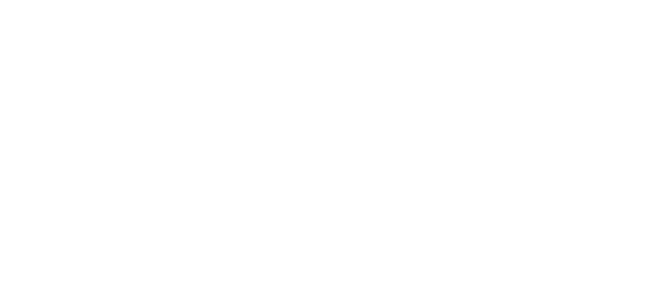
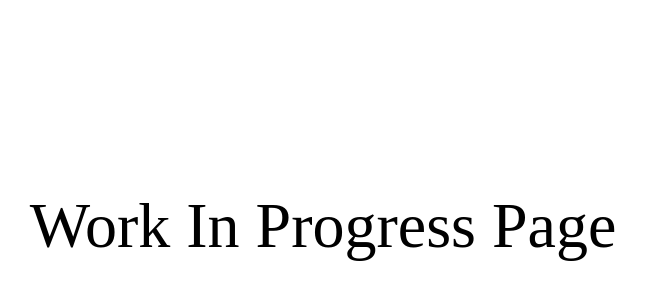
Before and after one commit to shubhamapp-dev/portfolio, a React (Vite) app in the folder frontend/: page /wip in a window 1280 px wide. Before the commit this address had no page. Shown: the part 174-474 px from the top of the page, without its empty margins (317-963 px from the left). Built offline with nearby package versions, Linux system fonts and the light colour scheme; a web font is replaced by a local one.

Commit message:
Add work in progress page and resume

```diff
--- a/frontend/src/App.jsx
+++ b/frontend/src/App.jsx
@@ -6,6 +6,7 @@ import WorkPage from './pages/WorkPage';
 import AboutPage from './pages/AboutPage';
 import SkillPage from './pages/SkillPage';
 import ContactPage from './pages/ContactPage';
+import WorkInProgress from './pages/WorkInProgressPage';
 
 
 function App() {
@@ -19,6 +20,7 @@ function App() {
         <Route path="/about" element={<AboutPage />}/>
         <Route path="/skills" element={<SkillPage />}/>
         <Route path="/contact" element={<ContactPage />}/>
+        <Route path="/wip" element={<WorkInProgress />}/>
       </Routes>
     </>
   )
--- a/frontend/src/pages/BlogPage.jsx
+++ b/frontend/src/pages/BlogPage.jsx
@@ -5,7 +5,7 @@ const BlogPage = () => {
   return (
     <>
       <Header name="Blogs" />
-      <div>BlogPage</div>
+      <div>BlogPage comming soon!</div>
     </>
   )
 }
--- a/frontend/src/pages/HomePage.jsx
+++ b/frontend/src/pages/HomePage.jsx
@@ -1,7 +1,9 @@
 import React from 'react';
 import "../styles/Home.css";
-import HeroImage from "../assets/heroImg.png"
+import HeroImage from "../assets/heroImg.png";
 import { Link } from 'react-router-dom';
+import resume from "../assets/resume.pdf";
+
 const HomePage = () => {
   return (
     <div className="main">
@@ -9,18 +11,15 @@ const HomePage = () => {
         <h1>Shubham Sharma</h1>
       </div>
       <div className="container">
-        <div>
-
-        </div>
         <ul className='list-1'>
-          <Link to="/blogs"><li>Blogs</li></Link>
-          <Link to="/work"><li>Work</li></Link>
+          <Link to="/wip"><li>Blogs</li></Link>
+          <Link to="/wip"><li>Work</li></Link>
           <Link to="/about"><li>About</li></Link>
         </ul>
         <img src={HeroImage} alt="admin looking at the camera in thinking position" className='hero-img'/>
         <ul className='list-2'>
           <Link to="/skills"><li>Skills</li></Link>
-          <Link to=""><li>Resume</li></Link>
+          <a href={resume} target="_blank"><li>Resume</li></a>
           <Link to="/contact"><li>Contact</li></Link>
         </ul>
       </div>
--- a/frontend/src/pages/SkillPage.jsx
+++ b/frontend/src/pages/SkillPage.jsx
@@ -7,9 +7,10 @@ const SkillPage = () => {
     <>
       <Header name="Skills"/>
       <div className="skill">
-        <p>Web Development : React, REST API, Express, NodeJS</p>
-        <p>Programming Language: Python, JavaScript, C++</p>
-        <p>Others: Unix, Git, Web Application Vulnerabilities</p>
+        <p>Languages: Python, JavaScript, HTML, CSS</p>
+        <p>Stack: MERN (MongoDB, Express.js, React, Node.js)</p>
+        <p>Tools: Git, Github, VS Code, Linux</p>
+        <p>Concepts: JWT Authentication, CRUD Operations, Web Security, Rest APIs</p>
       </div>
     </>
   )
--- /dev/null
+++ b/frontend/src/pages/WorkInProgressPage.jsx
@@ -0,0 +1,13 @@
+
+import React from 'react';
+import "../styles/WorkInProgress.css";
+
+const WorkInProgressPage = () => {
+  return (
+    <div className="wip-container">
+        <h1>Work In Progress Page</h1>
+    </div>
+  )
+}
+
+export default WorkInProgressPage
--- a/frontend/src/styles/Home.css
+++ b/frontend/src/styles/Home.css
@@ -20,7 +20,7 @@ a {
 h1 {
     font-size: 11vw;
     font-weight: lighter;
-    text-decoration: underline black 0.02em;
+    /* text-decoration: underline black 0.02em; */
     text-underline-offset: 0.2em;
     font-family: serif;
 }
--- /dev/null
+++ b/frontend/src/styles/WorkInProgress.css
@@ -0,0 +1,12 @@
+
+.wip-container {
+    display: flex;
+    align-items: center;
+    justify-content: center;
+    height: 100vh;
+}
+
+.wip-container h1 {
+    font-size: 4rem;
+    text-decoration: none;
+}
```
Also changed, not shown: frontend/src/pages/AboutPage.jsx (line endings or trailing spaces), 1 other file (tests, documents, lock files or other folders).
